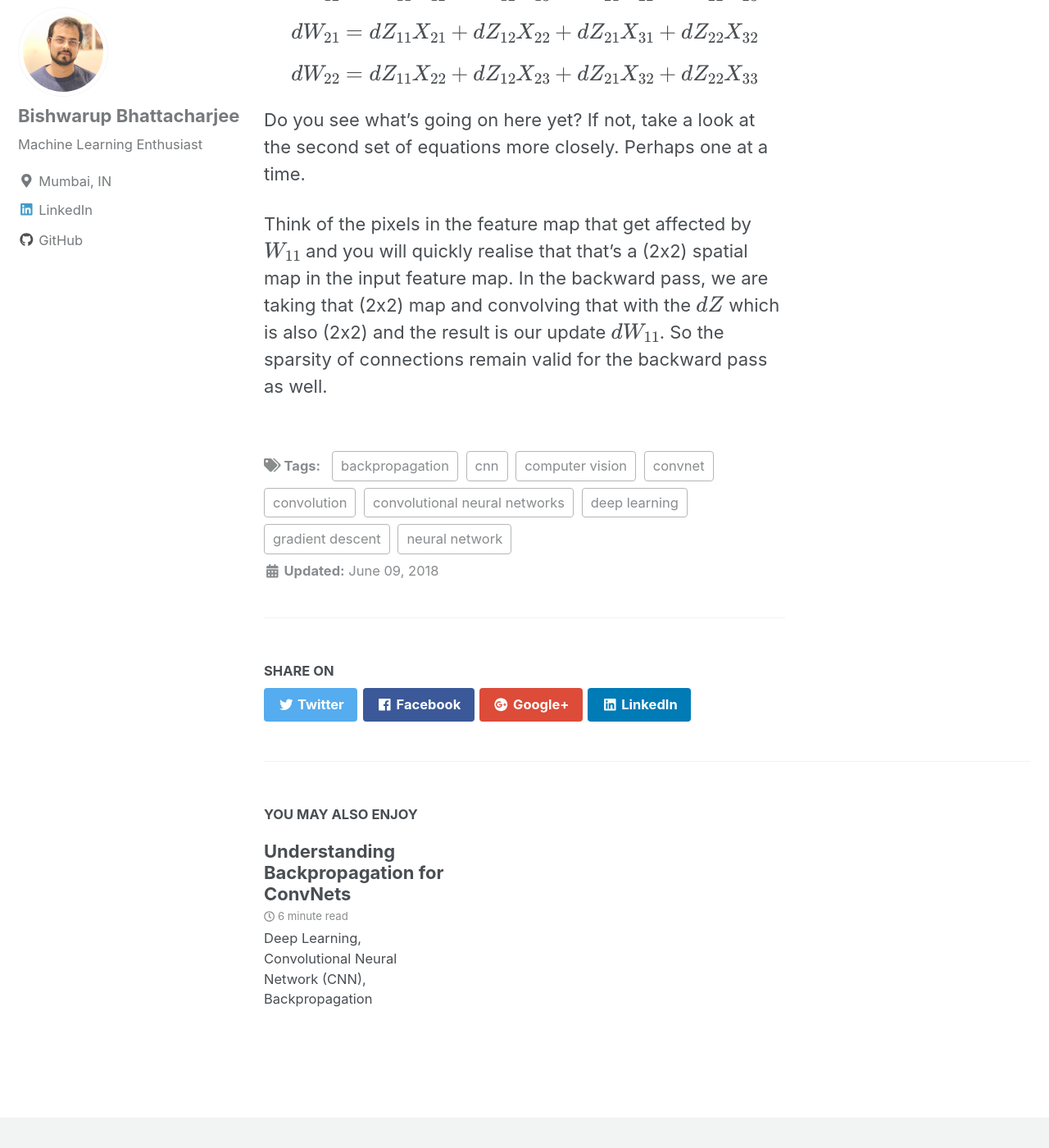
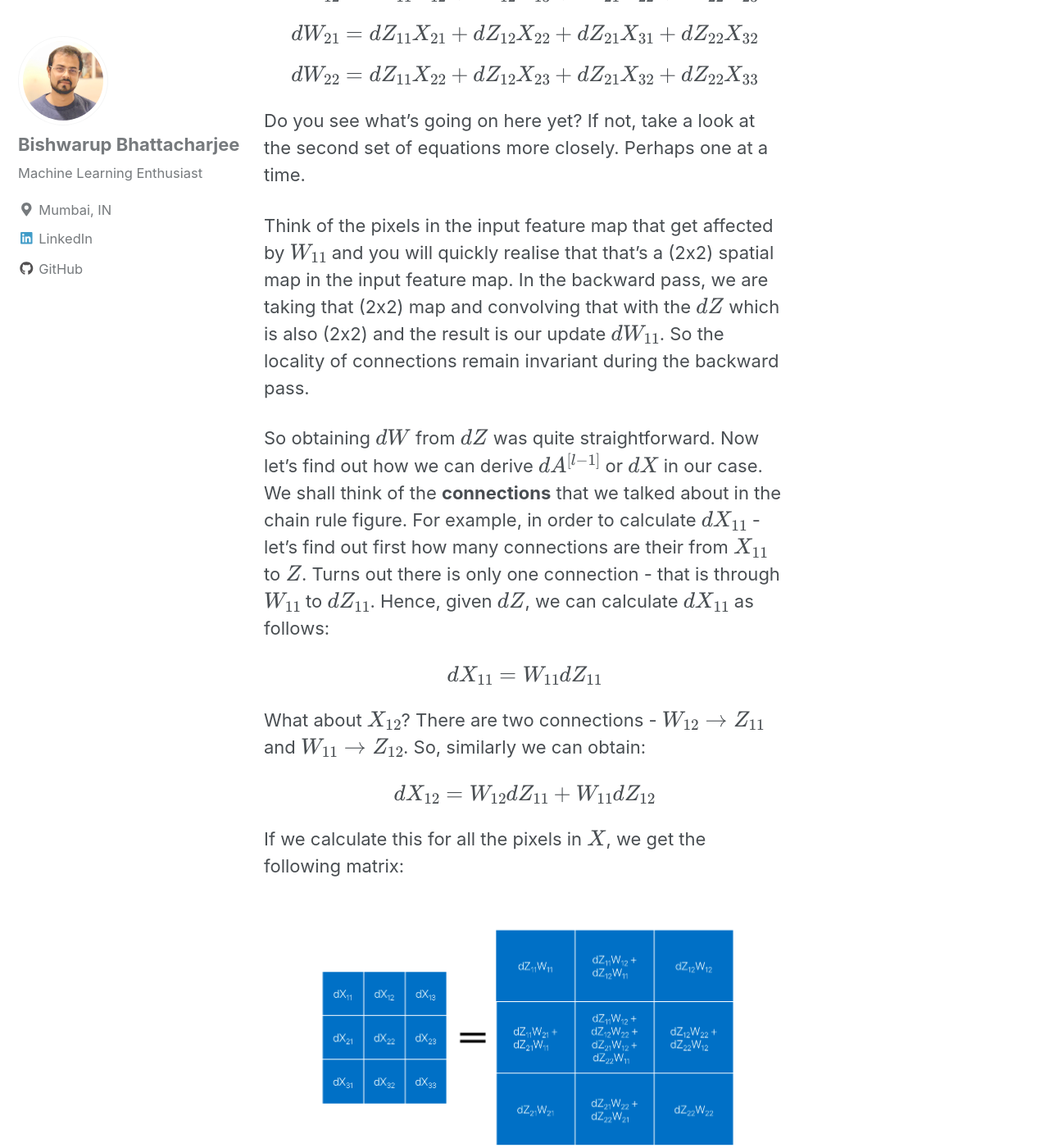
Before and after one commit to bishwarup307/bishwarup307.github.io, a Jekyll site: the page built from _posts/2018-06-09-convbackprop.md, in a window 1280 px wide and 1400 px high, scrolled down 7823 px. Shown: the whole window at 82% size. Built offline with Jekyll 4.4.1, drawn with Linux system fonts in a browser that asks for light colours; nearby versions of some CDN libraries; formulas are drawn with MathJax 3; some of the changed text lies outside the part shown.

Commit message:
added more paragraphs -  post convbackprop

```diff
--- a/_posts/2018-06-09-convbackprop.md
+++ b/_posts/2018-06-09-convbackprop.md
@@ -96,4 +96,19 @@
 Do you see what's going on here yet? If not, take a look at the second set of equations more closely. Perhaps one at a time.
 
 
-Think of the pixels in the feature map that get affected by $${W_{11}}$$ and you will quickly realise that that's a (2x2) spatial map in the input feature map. In the backward pass, we are taking that (2x2) map and convolving that with the $$dZ$$ which is also (2x2) and the result is our update $$d{W_{11}}$$. So the sparsity of connections remain valid for the backward pass as well.
+Think of the pixels in the input feature map that get affected by $${W_{11}}$$ and you will quickly realise that that's a (2x2) spatial map in the input feature map. In the backward pass, we are taking that (2x2) map and convolving that with the $$dZ$$ which is also (2x2) and the result is our update $$d{W_{11}}$$. So the locality of connections remain invariant during the backward pass.
+
+So obtaining $$dW$$ from $$dZ$$ was quite straightforward. Now let's find out how we can derive $$d{A^{[l - 1]}}$$ or $$dX$$ in our case. We shall think of the **connections** that we talked about in the chain rule figure. For example, in order to calculate $$d{X_{11}}$$ - let's find out first how many connections are their from $${X_{11}}$$ to $$Z$$. Turns out there is only one connection - that is through $${W_{11}}$$ to $$d{Z_{11}}$$. Hence, given $$dZ$$, we can calculate $$d{X_{11}}$$ as follows:
+
+$$d{X_{11}} = {W_{11}}d{Z_{11}}$$
+
+What about $${X_{12}}$$? There are two connections - $${W_{12}} \to {Z_{11}}$$ and $${W_{11}} \to {Z_{12}}$$. So, similarly we can obtain:
+
+$$d{X_{12}} = {W_{12}}d{Z_{11}} + {W_{11}}d{Z_{12}}$$
+
+If we calculate this for all the pixels in $$X$$, we get the following matrix:
+
+<figure>
+    <img src="{{ site.url }}{{ site.baseurl }}/images/convbackprop/dx.png" alt="Gradient of Previous Layer Activation">
+    <figcaption>$$d{A^{[l - 1]}}$$ from $$dZ$$</figcaption>
+</figure>
```
Also changed, not shown: other parts of _posts/2018-06-09-convbackprop.md (+2 -2 lines), images/convbackprop/dx.png (added).
